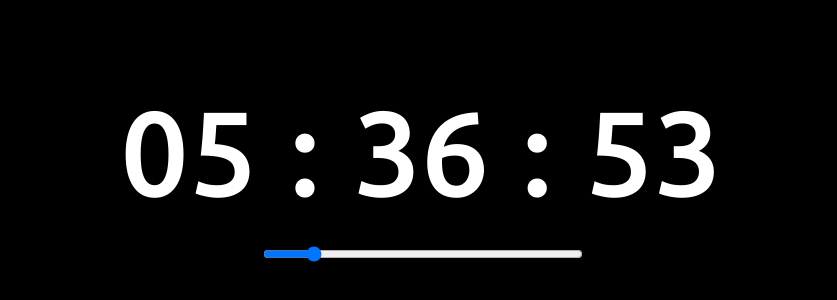
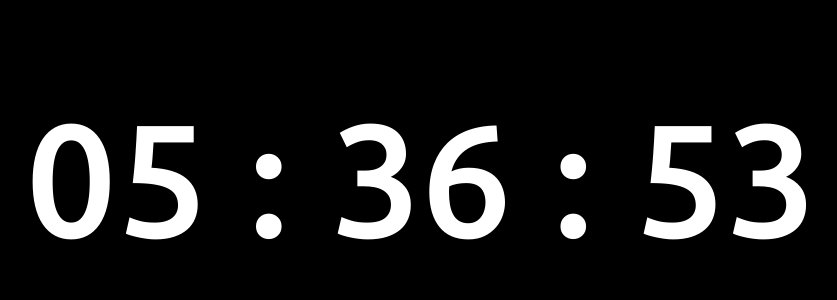
Before and after one commit to pipchell/newyear, a plain HTML site: page index.html in a window 1280 px wide. Shown: the part 222-522 px from the top of the page, without its empty margins (219-1056 px from the left). Drawn offline with Linux system fonts and the light colour scheme.

Commit message:
Update index.html

```diff
--- a/index.html
+++ b/index.html
@@ -16,7 +16,6 @@
       padding: 0;
       height: 100%;
       background: #000;
-      color: #fff;
       font-family: "Ubuntu", sans-serif;
       font-weight: 500;
     }
@@ -24,36 +23,26 @@
     .container {
       height: 100%;
       display: flex;
-      flex-direction: column;
       align-items: center;
       justify-content: center;
-      gap: 32px;
     }
 
     #countdown {
       display: flex;
       align-items: center;
-      font-size: 120px;
+      font-size: 160px;
       line-height: 1;
       text-align: center;
     }
 
     .time {
       min-width: 2ch;
+      color: #ffffff;
     }
 
     .colon {
-      margin: 0 32px;
-      color: #ffffff; /* white dots */
-      opacity: 1;
-    }
-
-    .slider {
-      width: 320px;
-    }
-
-    input[type="range"] {
-      width: 100%;
+      margin: 0 40px;
+      color: #ffffff;
     }
   </style>
 </head>
@@ -66,18 +55,12 @@
       <span class="colon">:</span>
       <span class="time" id="seconds">00</span>
     </div>
-
-    <div class="slider">
-      <input type="range" min="40" max="600" value="120" id="sizeSlider">
-    </div>
   </div>
 
   <script>
     const hoursEl = document.getElementById("hours");
     const minutesEl = document.getElementById("minutes");
     const secondsEl = document.getElementById("seconds");
-    const countdownEl = document.getElementById("countdown");
-    const sizeSlider = document.getElementById("sizeSlider");
 
     function getNextNewYear() {
       const now = new Date();
@@ -104,10 +87,6 @@
       secondsEl.textContent = String(seconds).padStart(2, "0");
     }
 
-    sizeSlider.addEventListener("input", () => {
-      countdownEl.style.fontSize = sizeSlider.value + "px";
-    });
-
     updateCountdown();
     setInterval(updateCountdown, 1000);
   </script>
```
